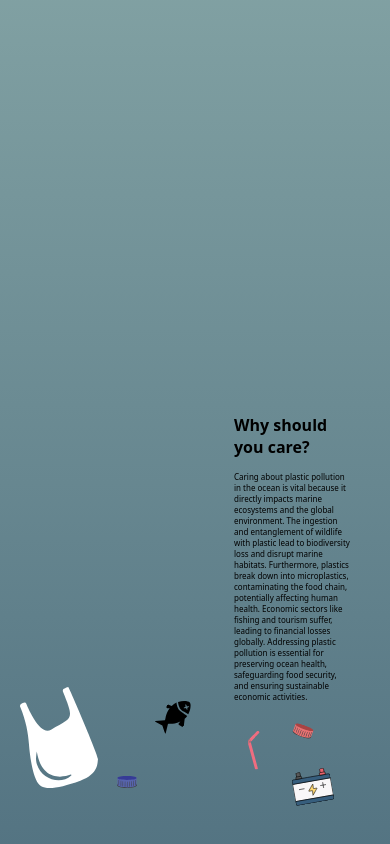
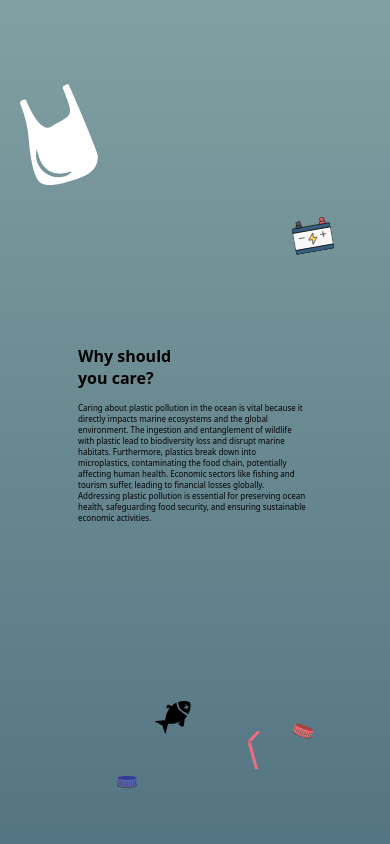
Before and after one commit to AdvancedCSS2024/idg1292-2024-oblig3-group05, a plain HTML site: page index.html in a window 390 px wide. Shown: the part 1874-2718 px from the top of the page. Drawn offline with Linux system fonts and the light colour scheme; a web font is replaced by a local one.

Commit message:
media queries update

```diff
--- a/assets/styles/style.scss
+++ b/assets/styles/style.scss
@@ -632,14 +632,31 @@ p > a {
 
 @media screen and (max-width: 700px) {
   // Section 2
+  .trash--waterbottle, .trash--cigar{
+    display: none;
+  }
   .section2__cont__item{
     top: 60%;
   }
-  .section2__cont__text{
+  .section2__cont__text, .section__3cont_text{
     max-width: 50ch;
+    min-width: 50ch;
   }
   .wave-nasty{
     height: 350px;
   }
   // End of section 2
+
+  // Section 3
+  .section--3__cont__item--text{
+    left: 20%;
+    bottom: 35%;
+  }
+  .plastic-bag{
+    top: 12%;
+  }
+  .battery{
+    top: 28%;
+  }
+  // End of section 3
 }
--- a/index.html
+++ b/index.html
@@ -92,7 +92,7 @@
                 <div class="section--3__cont--right">
                     <div class="section--3__cont__item--text">
                         <h2 class="section--3__cont__header">Why should you care?</h2>
-                        <p>
+                        <p class="section__3cont_text">
                             Caring about plastic pollution in the ocean is vital because it directly impacts marine
                             ecosystems and the global environment. The ingestion and entanglement of wildlife with
                             plastic lead to biodiversity loss and disrupt marine habitats. Furthermore, plastics break
```
Also changed, not shown: assets/styles/style.css, 1 other file.
